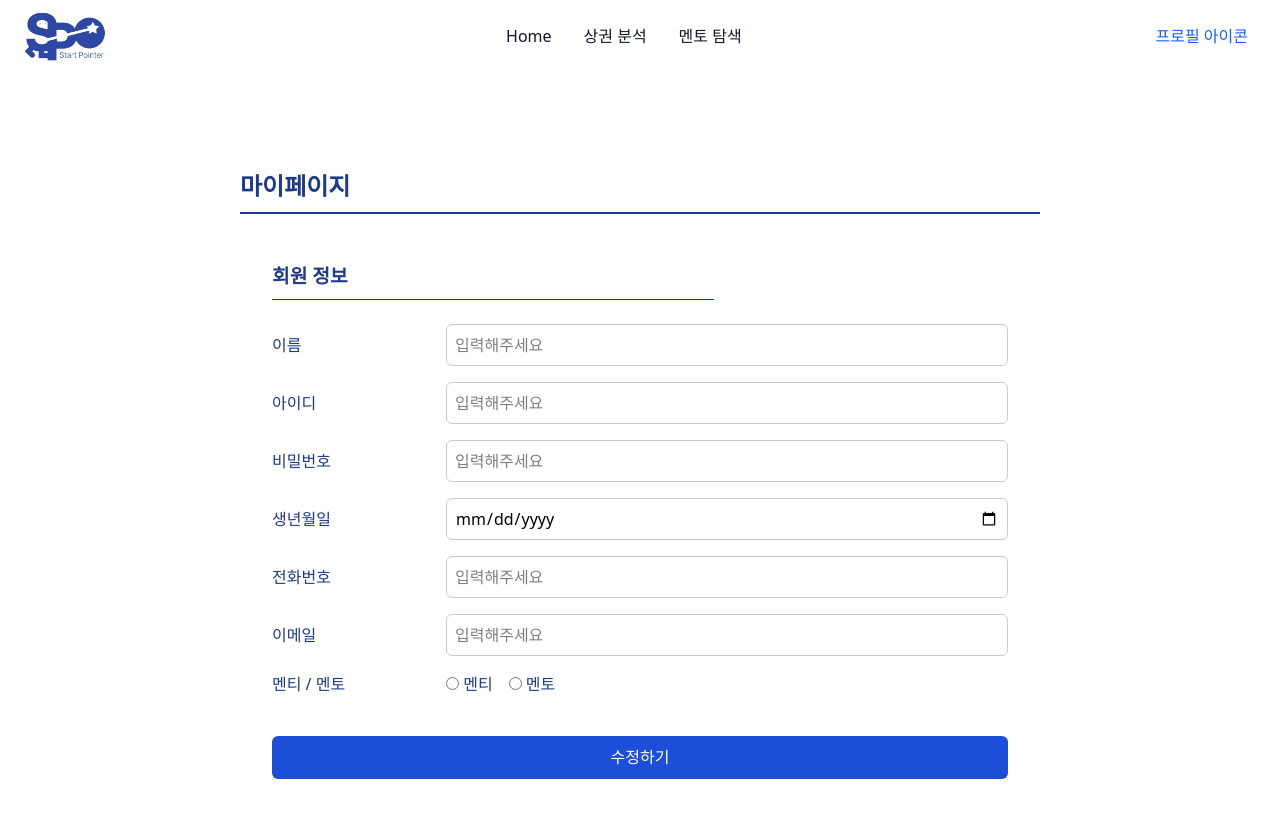
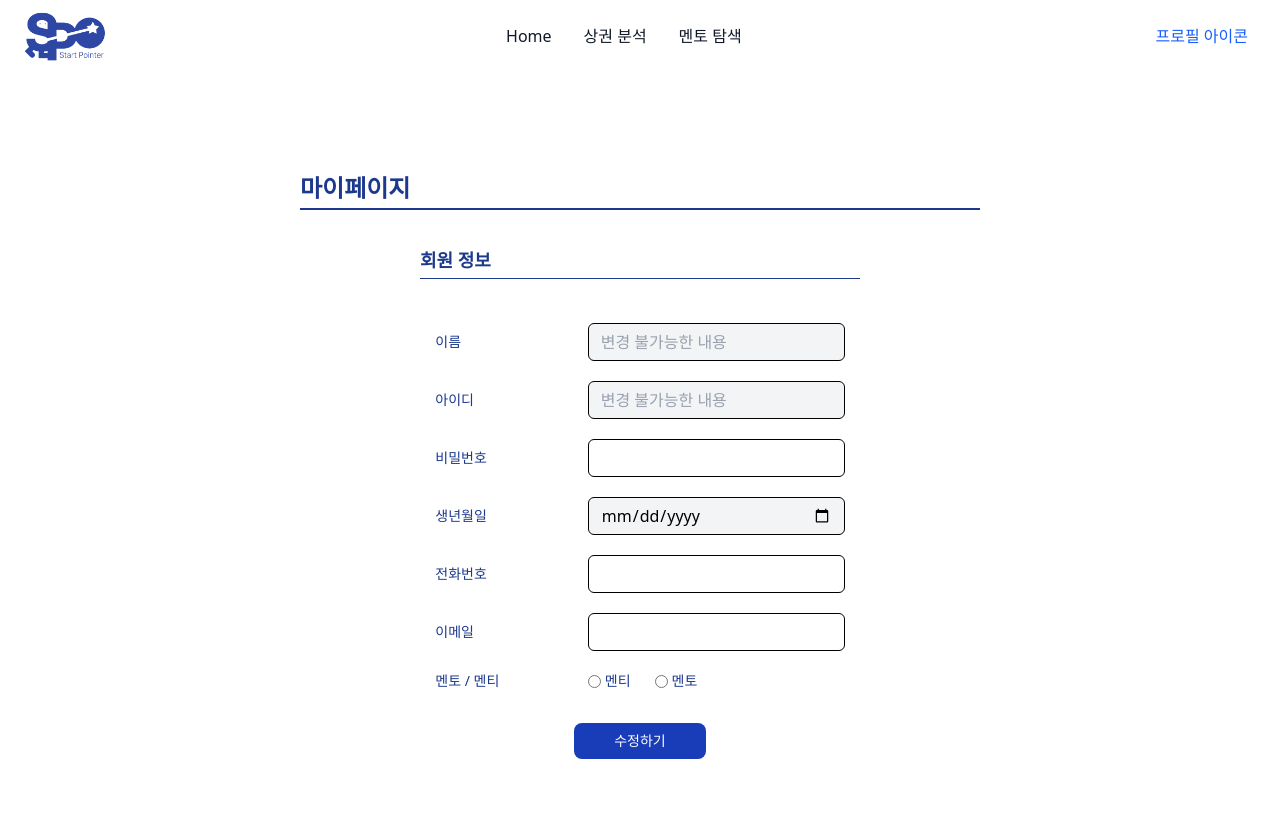
Before and after one commit to Likelion-YeungNam-Univ/13th-StartPoint-web, a React (Vite) app: page /mypage in a window 1280 px wide. Shown: the top 818 px of the page. Built offline with nearby package versions, Linux system fonts and the light colour scheme.

Commit message:
[style/#25] - 마이페이지 디자인 수정

```diff
--- a/src/pages/MyPage.jsx
+++ b/src/pages/MyPage.jsx
@@ -1,45 +1,90 @@
 import React from "react";
-import "./mypage.css";
 
 export default function MyPage() {
   return (
-    <div className="mypage-wrap">
-      <div className="mypage-inner">
-        <h1 className="mypage-title">마이페이지</h1>
-        <hr className="mypage-title-line" />
+    <div className="flex flex-col justify-center mx-75 my-8">
+      <h1 className="text-2xl font-bold py-1 border-b-2 border-blue-900 text-blue-900">
+        마이페이지
+      </h1>
 
-        <section className="mypage-card">
-          <h2 className="mypage-section-title">회원 정보</h2>
-          <hr className="mypage-section-line" />
+      <h2 className="text-lg font-semibold py-1 mx-30 my-8 border-b-1 border-blue-900 text-blue-900">
+        회원 정보
+      </h2>
 
-          <form className="mypage-form">
-            <label>이름</label>
-            <input type="text" placeholder="입력해주세요" />
+      <div className="mx-auto my-3">
+        <form>
+          <div className="grid grid-cols-3 gap-x-12 gap-y-5 items-center">
+            <label className="text-left text-sm text-blue-900">이름</label>
+            <input
+              type="text"
+              placeholder="변경 불가능한 내용"
+              className="col-span-2 w-full border rounded-md px-3 py-1.5 bg-gray-100 placeholder:text-gray-400"
+            />
 
-            <label>아이디</label>
-            <input type="text" placeholder="입력해주세요" />
+            <label className="text-left text-sm text-blue-900">아이디</label>
+            <input
+              type="text"
+              placeholder="변경 불가능한 내용"
+              className="col-span-2 w-full border rounded-md px-3 py-1.5 bg-gray-100 placeholder:text-gray-400"
+            />
 
-            <label>비밀번호</label>
-            <input type="password" placeholder="입력해주세요" />
+            <label className="text-left text-sm text-blue-900">비밀번호</label>
+            <input
+              type="password"
+              className="col-span-2 w-full border rounded-md px-3 py-1.5 bg-white"
+            />
 
-            <label>생년월일</label>
-            <input type="date" />
+            <label className="text-left text-sm text-blue-900">생년월일</label>
+            <input
+              type="date"
+              placeholder="변경 불가능한 내용"
+              className="col-span-2 w-full border rounded-md px-3 py-1.5 bg-gray-100"
+            />
 
-            <label>전화번호</label>
-            <input type="text" placeholder="입력해주세요" />
+            <label className="text-left text-sm text-blue-900">전화번호</label>
+            <input
+              type="tel"
+              className="col-span-2 w-full border rounded-md px-3 py-1.5 bg-white"
+            />
 
-            <label>이메일</label>
-            <input type="email" placeholder="입력해주세요" />
+            <label className="text-left text-sm text-blue-900">이메일</label>
+            <input
+              type="email"
+              className="col-span-2 w-full border rounded-md px-3 py-1.5 bg-white"
+            />
 
-            <label>멘티 / 멘토</label>
-            <div className="radio-row">
-              <label><input type="radio" name="role" /> 멘티</label>
-              <label><input type="radio" name="role" /> 멘토</label>
+            <label className="text-left text-sm text-blue-900">멘토 / 멘티</label>
+            <div className="col-span-2 flex justify-start space-x-6">
+              <label className="flex items-center space-x-1 text-blue-900">
+                <input
+                  type="radio"
+                  name="role"
+                  value="mentee"
+                  className="accent-blue-800"
+                />
+                <span className="text-sm">멘티</span>
+              </label>
+              <label className="flex items-center space-x-1 text-blue-900">
+                <input
+                  type="radio"
+                  name="role"
+                  value="mentor"
+                  className="accent-blue-800"
+                />
+                <span className="text-sm">멘토</span>
+              </label>
             </div>
+          </div>
 
-            <button className="btn-primary" type="submit">수정하기</button>
-          </form>
-        </section>
+          <div className="text-center mt-8">
+            <button
+              type="submit"
+              className="bg-blue-800 text-white text-sm py-2 px-10 rounded-lg hover:bg-blue-900"
+            >
+              수정하기
+            </button>
+          </div>
+        </form>
       </div>
     </div>
   );
--- a/src/pages/mypage.css
+++ /dev/null
@@ -1,83 +0,0 @@
-.mypage-wrap {
-  display: flex;
-  justify-content: center;
-  padding: 2rem;
-  background: #fff;
-}
-
-.mypage-inner {
-  max-width: 800px;
-  width: 100%;
-}
-
-.mypage-title {
-  font-size: 1.5rem;
-  font-weight: 700;
-  color: #1E3A8A;
-  margin-bottom: 0.5rem;
-}
-
-.mypage-title-line {
-  border: none;
-  height: 2px;
-  background: #1E3A8A;
-  margin-bottom: 1.5rem;
-}
-
-.mypage-card {
-  padding: 1.5rem 2rem;
-  border: none;
-}
-
-.mypage-section-title {
-  font-size: 1.2rem;
-  font-weight: 600;
-  color: #1E3A8A;
-  margin-bottom: 0.5rem;
-}
-
-.mypage-section-line {
-  border: none;
-  height: 1px;
-  background: #1E3A8A;
-  margin-bottom: 1.5rem;
-  width: 60%;
-}
-
-.mypage-form {
-  display: grid;
-  grid-template-columns: 150px 1fr;
-  gap: 1rem 1.5rem;
-  align-items: center;
-}
-
-.mypage-form label {
-  font-weight: 500;
-  color: #1E3A8A;
-}
-
-.mypage-form input[type="text"],
-.mypage-form input[type="email"],
-.mypage-form input[type="password"],
-.mypage-form input[type="date"] {
-  padding: 0.5rem;
-  border: 1px solid #ccc;
-  border-radius: 6px;
-}
-
-.radio-row {
-  display: flex;
-  gap: 1rem;
-}
-
-.btn-primary {
-  grid-column: 1 / -1;
-  margin-top: 1.5rem;
-  padding: 0.6rem;
-  background: #1D4ED8;
-  color: #fff;
-  border: none;
-  border-radius: 6px;
-  font-size: 1rem;
-  cursor: pointer;
-}
```
